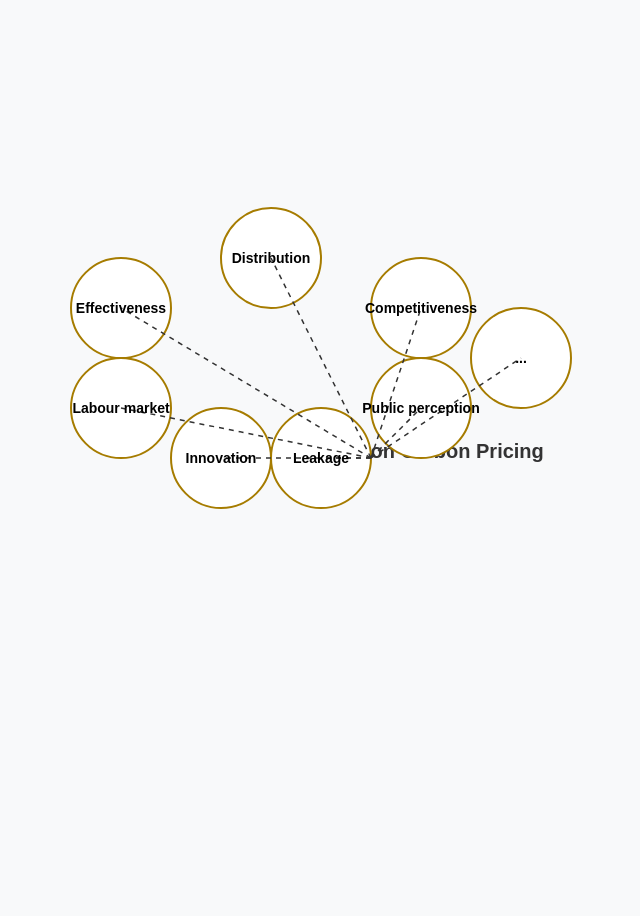
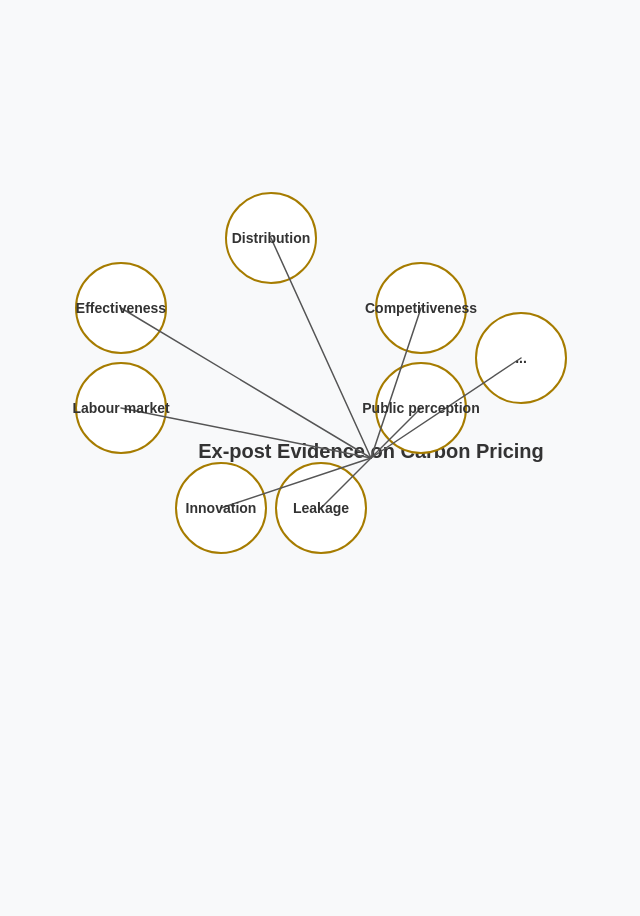
Before and after one commit to trangdtk-vnu/ecosystem-reviews, a Jekyll site: the page carbon_pricing_graph.html, which Jekyll copies as it is, in a window 1280 px wide. Shown: the whole page, without its empty margins (269-909 px from the left). Built offline with Jekyll 4.4.1, drawn with Linux system fonts in a browser that asks for light colours.

Commit message:
Update carbon_pricing_graph.html

```diff
--- a/carbon_pricing_graph.html
+++ b/carbon_pricing_graph.html
@@ -7,7 +7,7 @@
     <script src="https://d3js.org/d3.v7.min.js"></script>
     <style>
         body {
-            font-family: Arial, sans-serif;
+            font-family: "Arial", sans-serif;
             display: flex;
             justify-content: center;
             align-items: center;
@@ -19,15 +19,18 @@
             stroke: #a67c00;
             stroke-width: 2;
             cursor: pointer;
+            transition: transform 0.3s ease-in-out;
         }
         .node:hover {
             fill: #f1c40f;
-            transition: 0.3s;
+            transform: scale(1.1);
         }
         .text {
             font-size: 14px;
             text-anchor: middle;
             font-weight: bold;
+            fill: #333;
+            pointer-events: none;
         }
         .center-text {
             font-size: 20px;
@@ -36,9 +39,9 @@
             text-anchor: middle;
         }
         .line {
-            stroke: #333;
-            stroke-dasharray: 5,5;
+            stroke: #555;
             stroke-width: 1.5;
+            stroke-linecap: round;
         }
     </style>
 </head>
@@ -78,16 +81,20 @@
         .attr("class", "node")
         .attr("cx", d => d.x)
         .attr("cy", d => d.y)
-        .attr("r", 50);
+        .attr("r", 45)
+        .on("mouseover", function() {
+            d3.select(this).transition().duration(200).attr("r", 50);
+        })
+        .on("mouseout", function() {
+            d3.select(this).transition().duration(200).attr("r", 45);
+        });
 
-    // Connect lines
+    // Connect lines with Bezier curves
     data.forEach(d => {
-        svg.append("line")
+        svg.append("path")
             .attr("class", "line")
-            .attr("x1", width / 2)
-            .attr("y1", height / 2)
-            .attr("x2", d.x)
-            .attr("y2", d.y);
+            .attr("d", `M${width / 2},${height / 2} Q${(width / 2 + d.x) / 2},${(height / 2 + d.y) / 2} ${d.x},${d.y}`)
+            .attr("fill", "none");
     });
 
     // Add text labels
```
Also changed, not shown: other parts of carbon_pricing_graph.html (+3 -3 lines).
